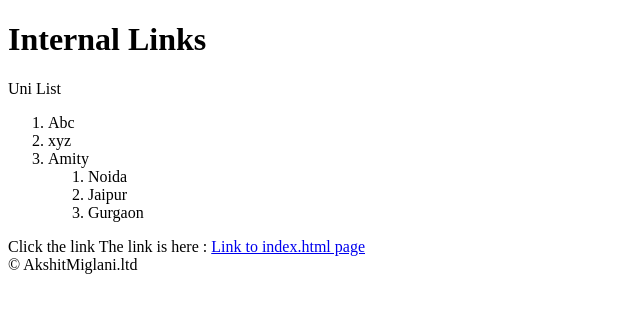
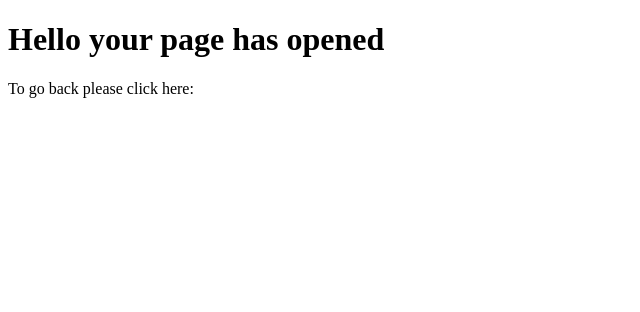
Before and after one commit to Akshit0909/Akshit-test, a plain HTML site: page site/links.html in a window 1280 px wide. Shown: the whole page, without its empty margins (0-640 px from the left). Drawn offline with Linux system fonts and the light colour scheme.

Commit message:
second page:link

```diff
--- a/site/links.html
+++ b/site/links.html
@@ -1,32 +1,14 @@
-<!doctype html>
+<!DOCTYPE html>
 <html>
 <head>
-	<meta charset="utf-8">
-	<title> Internal Links </title>
+	<title>Welcome</title>
 </head>
 <body>
-<h1> Internal Links </h1>
+<h1>Hello your page has opened</h1>
+
 <section>
-Uni List
-<ol>
-<li> Abc </li>
-<li> xyz </li>
-<li> Amity
-	<ol>
-	<li> Noida </li>
-	<li> Jaipur </li>
-	<li> Gurgaon </li>
-	</ol>
-</li>
-</ol>
-Click the link
-The link is here :
-<a href="index.html" title="Uni"> Link to index.html page
-</a>
+	To go back please click here: <a href="index.html" title="Go back">
+	</a>
 </section>
 </body>
-<footer>
-&copy; AkshitMiglani.ltd
-
-</footer>
 </html>
```
Also changed, not shown: site/index.html (+26 -3 lines).
